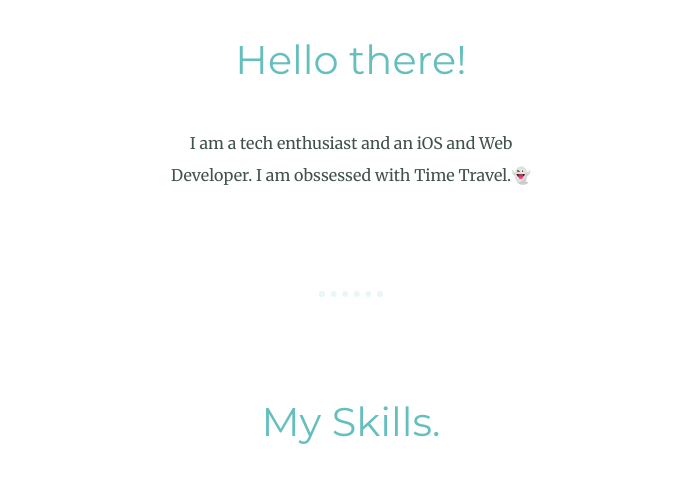
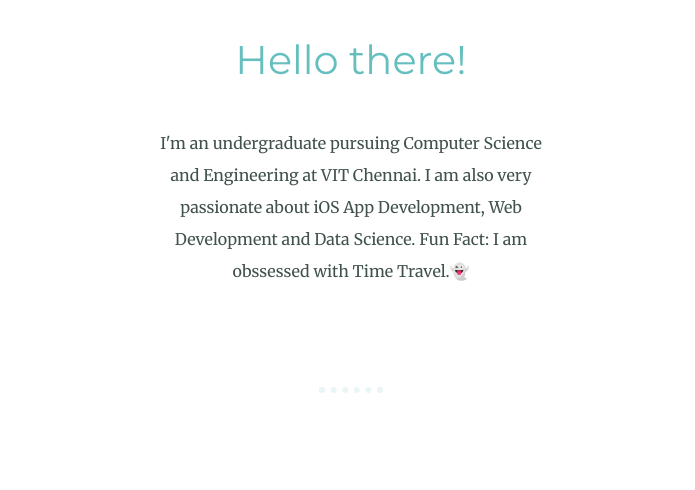
Before and after one commit to sidhu-redhood/symmetrical-octo-disco, a plain HTML site: page index.html in a window 1280 px wide. Shown: the part 1271-1761 px from the top of the page, without its empty margins (289-984 px from the left). Drawn offline with Linux system fonts and the light colour scheme; a script that the page names is missing.

Commit message:
Changing the bio

```diff
--- a/index.html
+++ b/index.html
@@ -31,7 +31,7 @@
         <div class="profile">
           <img src="images/sidhu.png" alt="My Photo">
           <h2>Hello there!</h2>
-          <p class="intro">I am a tech enthusiast and an iOS and Web Developer. I am obssessed with Time Travel.👻</p>
+          <p class="intro">I'm an undergraduate pursuing Computer Science and Engineering at VIT Chennai. I am also very passionate about iOS App Development, Web Development and Data Science. Fun Fact: I am obssessed with Time Travel.👻</p>
         </div>
         <hr>
         <div class="skills">
```
